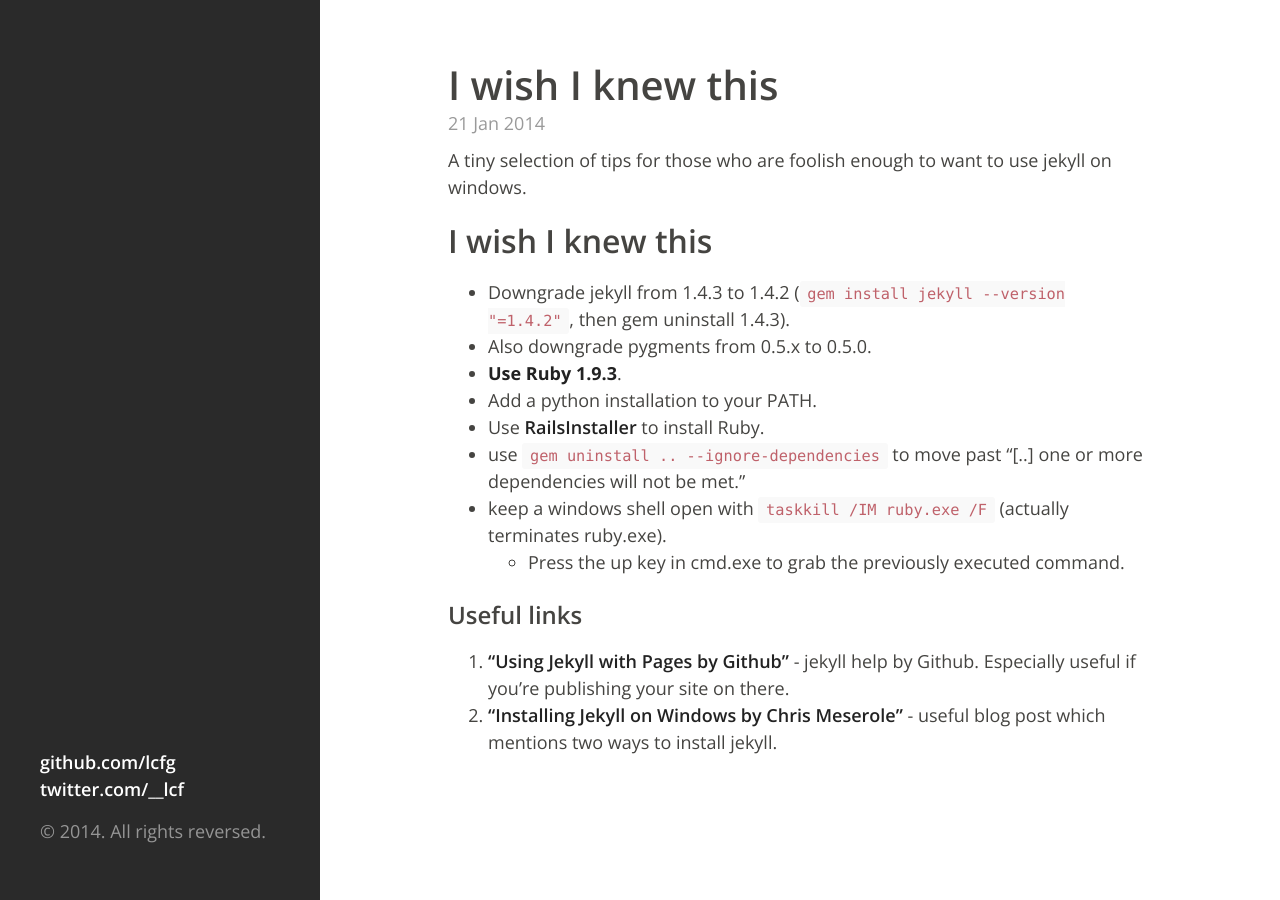
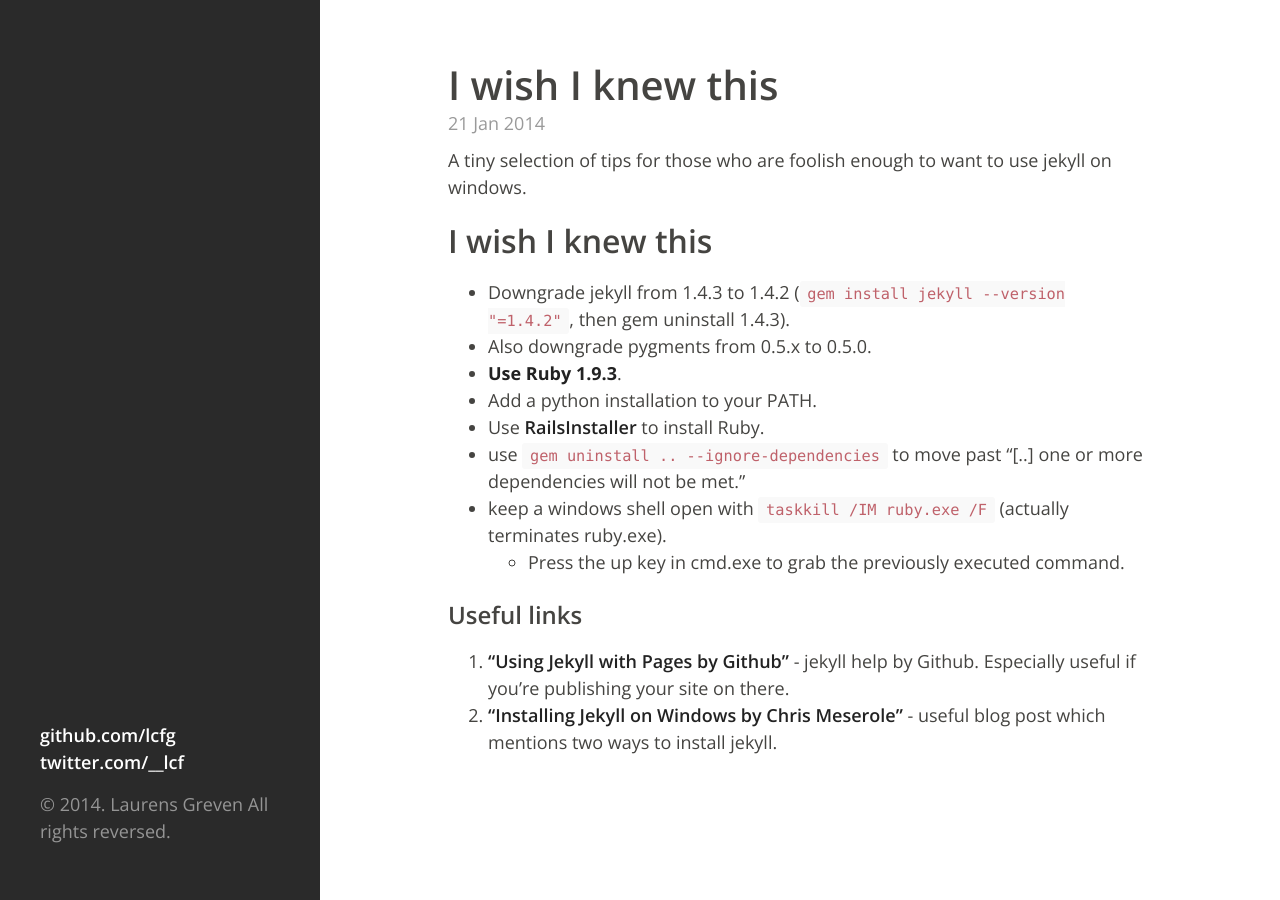
Before and after one commit to lcfg/lcfg.github.com, a Jekyll site: the page built from _posts/2014-01-21-I-wish-I-knew-this.md, in a window 1280 px wide. Built offline with Jekyll 4.4.1, drawn with Linux system fonts in a browser that asks for light colours.

Commit message:
added name to config

```diff
--- a/_config.yml
+++ b/_config.yml
@@ -18,3 +18,7 @@ kramdown:
   toc_levels: 1..6
   smart_quotes: lsquo,rsquo,ldquo,rdquo
   use_coderay: false
+
+author:
+  name:       Laurens Greven
+  email:      laurens.greven@hva.nl
```
